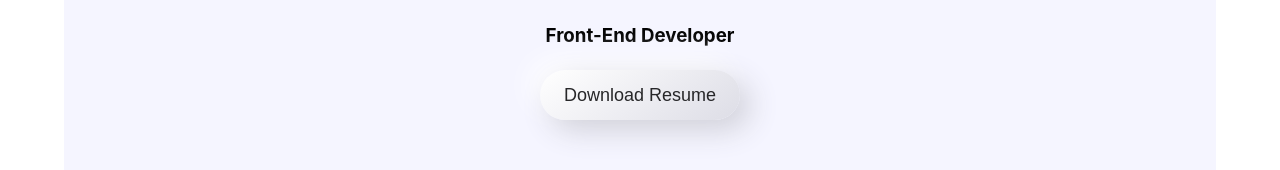
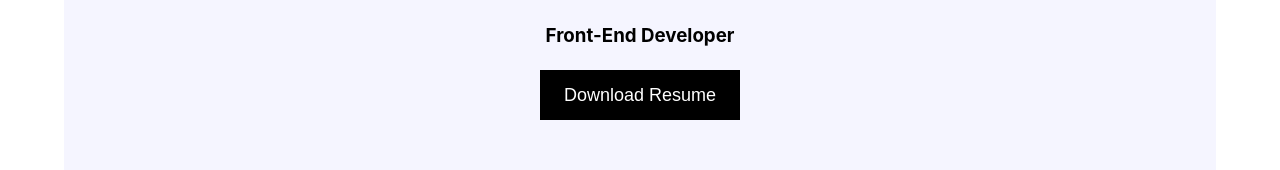
Before and after one commit to shawnmcmahon/portfolio, a React (Create React App) app: page / in a window 1280 px wide. Shown: the part 339-509 px from the top of the page. Built offline with nearby package versions, Linux system fonts and the light colour scheme.

Commit message:
Add findStyleAndDesign function to the resume button

```diff
--- a/src/Components/Home/Home.js
+++ b/src/Components/Home/Home.js
@@ -19,7 +19,7 @@ const Home = ({ pageMode, pageDesign }) => {
           <div className="name-container">
             <h1 className={findStyleAndDesign(pageMode, pageDesign, "name")}>Shawn McMahon</h1>
             <h3 className={pageMode === "Light Mode" ? " accent-text-light tagline " : "accent-text-dark tagline"}>Front-End Developer</h3>
-            <button className={pageMode === "Light Mode" ? " neo-light resume-button " : "neo-dark resume-button"} onClick={openResumeTab}>Download Resume</button>
+            <button className={findStyleAndDesign(pageMode, pageDesign, "resume-button")}>Download Resume</button>
           </div>
         </section>
         <section className={findStyleAndDesign(pageMode, pageDesign, "section-container-inner")} id="about">
--- a/src/findStyleandDesign.js
+++ b/src/findStyleandDesign.js
@@ -25,6 +25,27 @@ const findStyleAndDesign = (pageMode, pageDesign, cssClass) => {
   if (pageMode === 'Dark Mode' && pageDesign === 'Neomorphism' && cssClass ===  "section-container") {
     return 'dark-background neo-section-container home-name'
   }
+
+
+  // Resume button
+  if (pageMode === 'Light Mode' && pageDesign === 'Flat' && cssClass === "resume-button") {
+    return 'light-mode-button resume-button'
+  }
+
+  if (pageMode === 'Dark Mode' && pageDesign === 'Flat' && cssClass === "resume-button") {
+    return 'dark-mode-button resume-button'
+  }
+
+  if (pageMode === 'Light Mode' && pageDesign === 'Neomorphism' && cssClass === "resume-button") {
+    return 'neo-light resume-button'
+  }
+
+  if (pageMode === 'Dark Mode' && pageDesign === 'Neomorphism' && cssClass ===  "resume-button") {
+    return 'neo-dark resume-button'
+  }
+
+
+
 
   // section container - middle / neo
   if (pageMode === 'Light Mode' && pageDesign === 'Neomorphism' && cssClass === "section-container-inner") {
```
